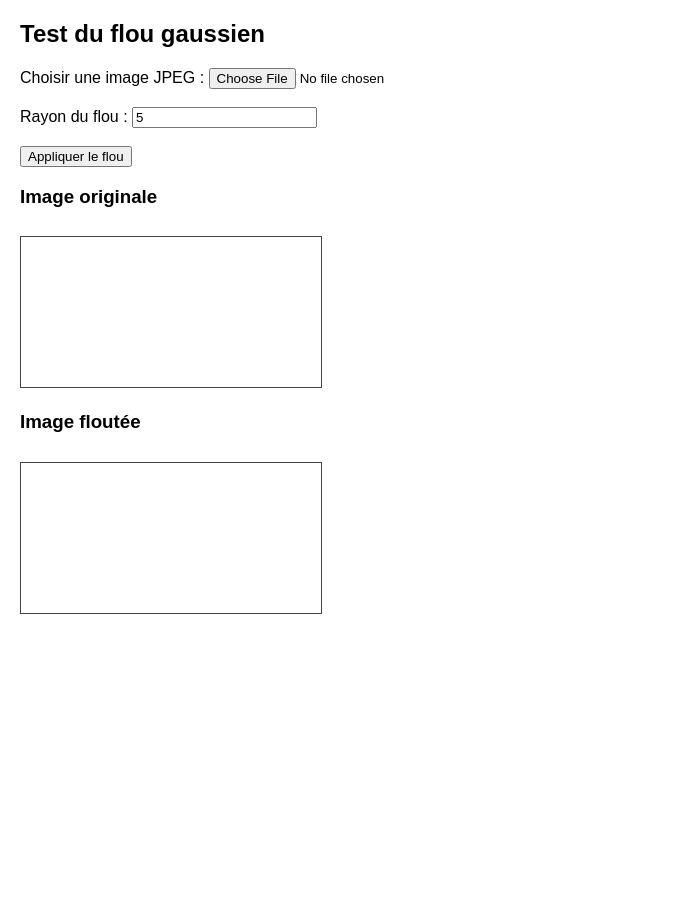
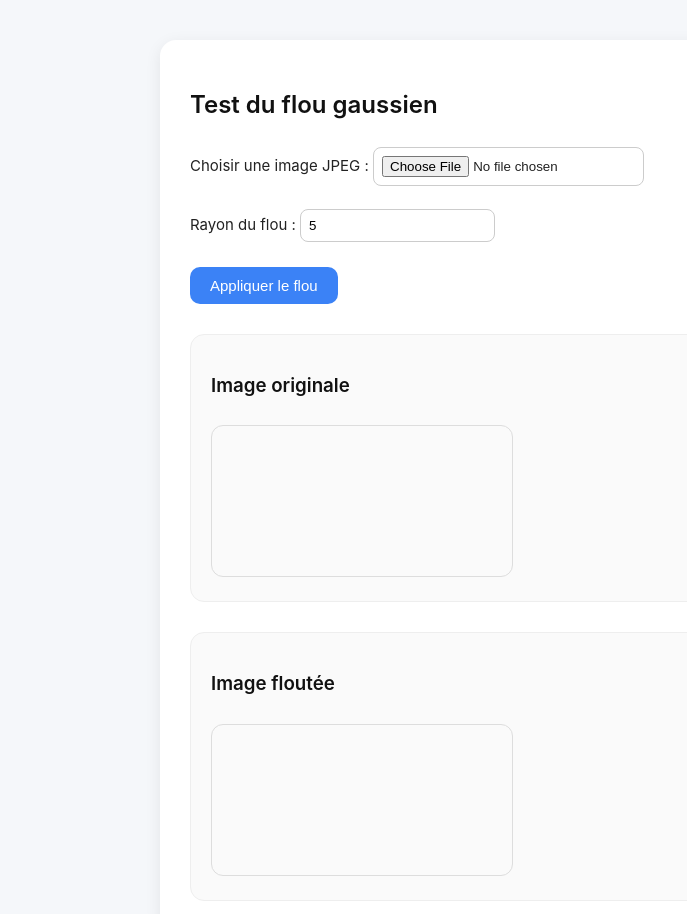
Before and after one commit to Omasta-Parisot-Ethan/imageflou, a plain HTML site: page index.html in a window 1280 px wide. Shown: the top 914 px of the page, without its empty margins (0-687 px from the left). Before the commit the page ends 800 px from the top, so only its background shows below. Drawn offline with Linux system fonts and the light colour scheme.

Commit message:
commit 2

```diff
--- a/test-flou-gaussien.html
+++ b/index.html
@@ -5,41 +5,100 @@
     <title>Test Flou Gaussien</title>
     <style>
         body {
-            font-family: sans-serif;
-            margin: 20px;
+            font-family: "Inter", sans-serif;
+            margin: 0;
+            padding: 40px;
+            background: #f5f7fa;
+            color: #222;
         }
+
+        h2, h3 {
+            font-weight: 600;
+            color: #111;
+        }
+
+        .conteneur {
+            max-width: 900px;
+            margin: auto;
+            background: white;
+            padding: 30px;
+            border-radius: 16px;
+            box-shadow: 0 4px 16px rgba(0,0,0,0.08);
+        }
+
+        label {
+            display: block;
+            margin-bottom: 15px;
+            font-size: 15px;
+        }
+
+        input[type="file"],
+        input[type="number"] {
+            margin-top: 8px;
+            padding: 8px;
+            border-radius: 8px;
+            border: 1px solid #ccc;
+            background: #fff;
+        }
+
+        button {
+            margin-top: 10px;
+            padding: 10px 20px;
+            font-size: 15px;
+            border: none;
+            border-radius: 10px;
+            background: #3b82f6;
+            color: white;
+            cursor: pointer;
+            transition: background 0.2s;
+        }
+
+        button:hover {
+            background: #2563eb;
+        }
+
         canvas {
-            border: 1px solid #444;
+            border-radius: 12px;
+            border: 1px solid #ddd;
             margin-top: 10px;
+            max-width: 100%;
+        }
+
+        .bloc-canvas {
+            margin-top: 30px;
+            background: #fafafa;
+            padding: 20px;
+            border-radius: 14px;
+            border: 1px solid #eee;
         }
     </style>
 </head>
 <body>
-
+<div class="conteneur">
     <h2>Test du flou gaussien</h2>
 
     <label>Choisir une image JPEG :
         <input type="file" id="fichier" accept="image/jpeg">
     </label>
-<br><br>
 
     <label>Rayon du flou :
         <input type="number" id="rayon" value="5" min="1">
     </label>
-<br><br>
 
     <button id="bouton">Appliquer le flou</button>
 
+    <div class="bloc-canvas">
         <h3>Image originale</h3>
         <canvas id="original"></canvas>
+    </div>
 
+    <div class="bloc-canvas">
         <h3>Image floutée</h3>
         <canvas id="resultat"></canvas>
+    </div>
+</div>
 
 <script>
-// ---------------------------------------------
-// Génération du noyau gaussien
-// ---------------------------------------------
 function genererNoyauGaussien(rayon) {
     const taille = rayon * 2 + 1;
     const noyau = Array.from({ length: taille }, () => Array(taille).fill(0));
@@ -65,9 +124,6 @@ function genererNoyauGaussien(rayon) {
     return noyau;
 }
 
-// ---------------------------------------------
-// Convolution sur un tableau d'image (Uint8ClampedArray)
-// ---------------------------------------------
 function appliquerConvolution(data, largeur, hauteur, noyau) {
     const resultat = new Uint8ClampedArray(data.length);
 
@@ -105,9 +161,6 @@ function appliquerConvolution(data, largeur, hauteur, noyau) {
     return resultat;
 }
 
-// ---------------------------------------------
-// Chargement et traitement
-// ---------------------------------------------
 const inputFichier = document.getElementById("fichier");
 const bouton = document.getElementById("bouton");
 const canvasOriginal = document.getElementById("original");
```
Also changed, not shown: main.js (+70 -37 lines), paysage.jpg (added). Lines whose indentation alone changed are shown as unchanged.
